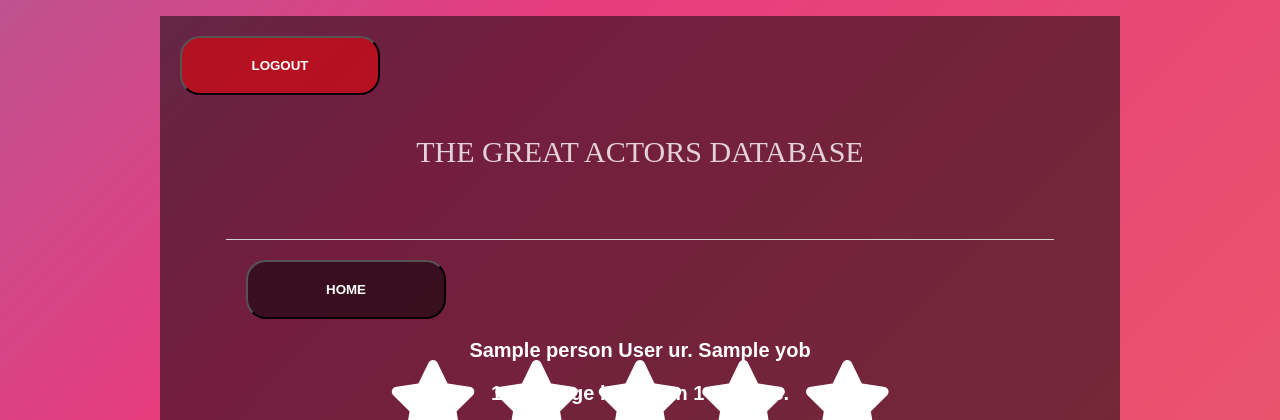
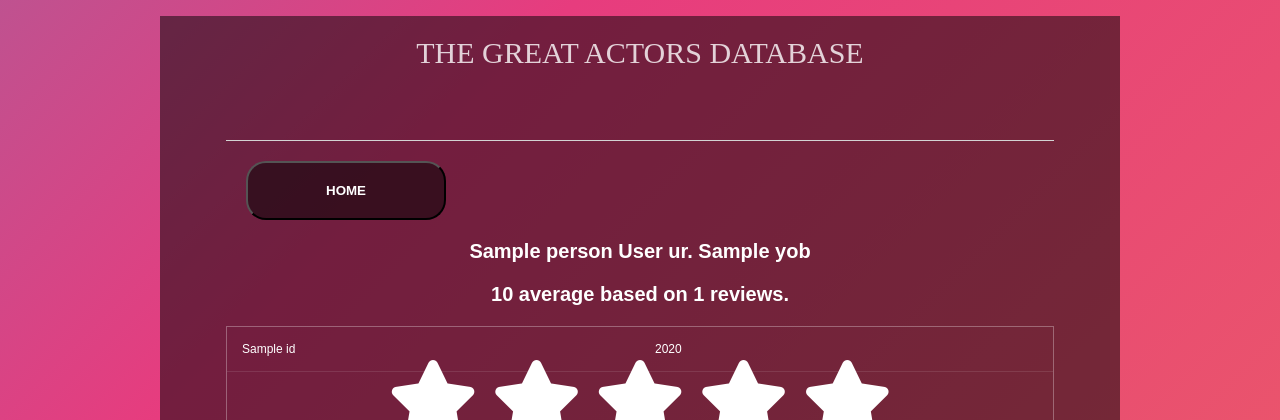
Before and after one commit to HubertWdowiak/neo4j-sample, a Flask app: template app/templates/person.html in a window 1280 px wide. Shown: the top 420 px of the page. Run offline with Flask 2, Linux system fonts and the light colour scheme; the template is opened without the code that fills it: most values are stand-ins (such as "Sample title", 1, 10 or a date in 2020); some libraries are stand-ins or nearby versions.

Commit message:
Better commit

```diff
--- a/app/templates/base.html
+++ b/app/templates/base.html
@@ -2,11 +2,6 @@
 <title>{% block title %}{% endblock %} - Przetwarzanie danych w chmurach obliczeniowych</title>
 <link rel="stylesheet" href="{{ url_for('static', filename='style.css') }}">
 <script src="https://ajax.googleapis.com/ajax/libs/jquery/3.5.1/jquery.min.js"></script>
-
-<button  style="cursor:pointer; color: white; font-weight: bold; margin: 20px; padding: 20px; width: 200px; alignment: left;
-         background-color: rgba(255, 0, 0, 0.5); border-radius: 20px"
-     onclick="window.location.href='{{ url_for("auth.logout") }}';">LOGOUT</button>
-
 
 <nav>
   <h1>The Great Actors Database</h1>
--- a/app/templates/list_people.html
+++ b/app/templates/list_people.html
@@ -4,6 +4,11 @@
     <link rel="stylesheet" href="https://cdnjs.cloudflare.com/ajax/libs/font-awesome/4.7.0/css/font-awesome.min.css">
 {% endblock %}
 {% block content %}
+
+    <button  style="cursor:pointer; color: white; font-weight: bold; margin: 20px; padding: 20px; width: 200px; alignment: left;
+         background-color: rgba(255, 0, 0, 0.5); border-radius: 20px"
+     onclick="window.location.href='{{ url_for("auth.logout") }}';">LOGOUT</button>
+
 
     <div class="leftnav">
         <form class="form-inline" method="POST" action="{{ url_for('show.get_all_people') }}">
--- a/app/templates/person.html
+++ b/app/templates/person.html
@@ -3,6 +3,11 @@
 {% block header %}
     <link rel="stylesheet" href="https://cdnjs.cloudflare.com/ajax/libs/font-awesome/4.7.0/css/font-awesome.min.css">
 {% endblock %}
+
+<button  style="cursor:pointer; color: white; font-weight: bold; margin: 20px; padding: 20px; width: 200px; alignment: left;
+         background-color: rgba(255, 0, 0, 0.5); border-radius: 20px"
+     onclick="window.location.href='{{ url_for("auth.logout") }}';">LOGOUT</button>
+
 
 {% block content %}
 
```
